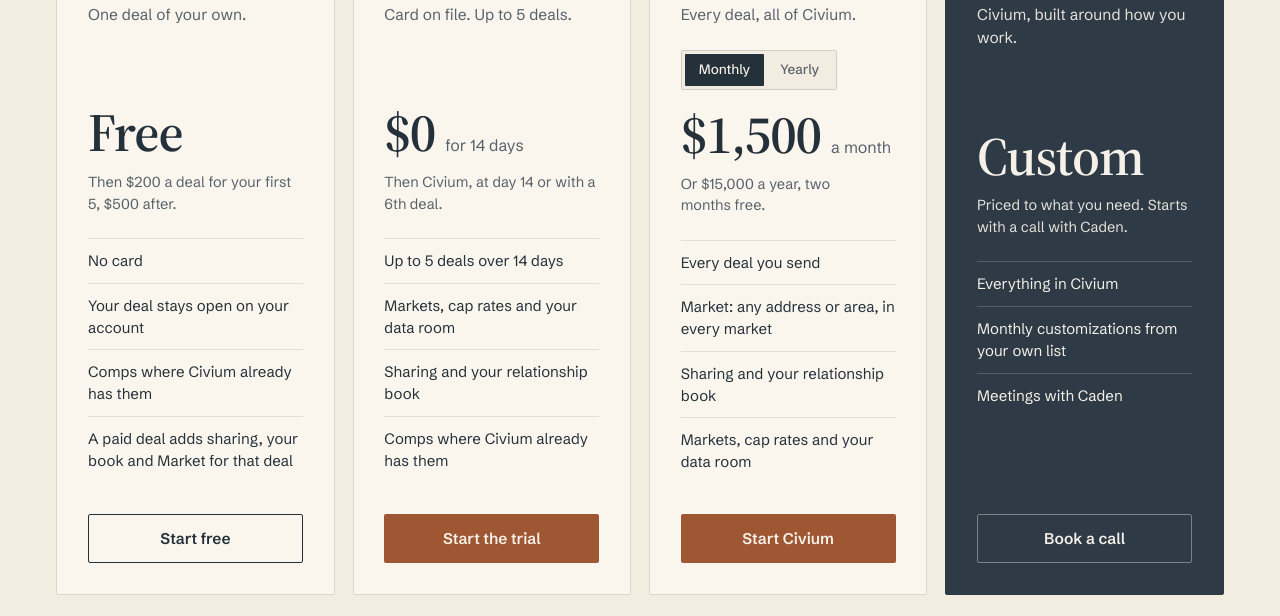
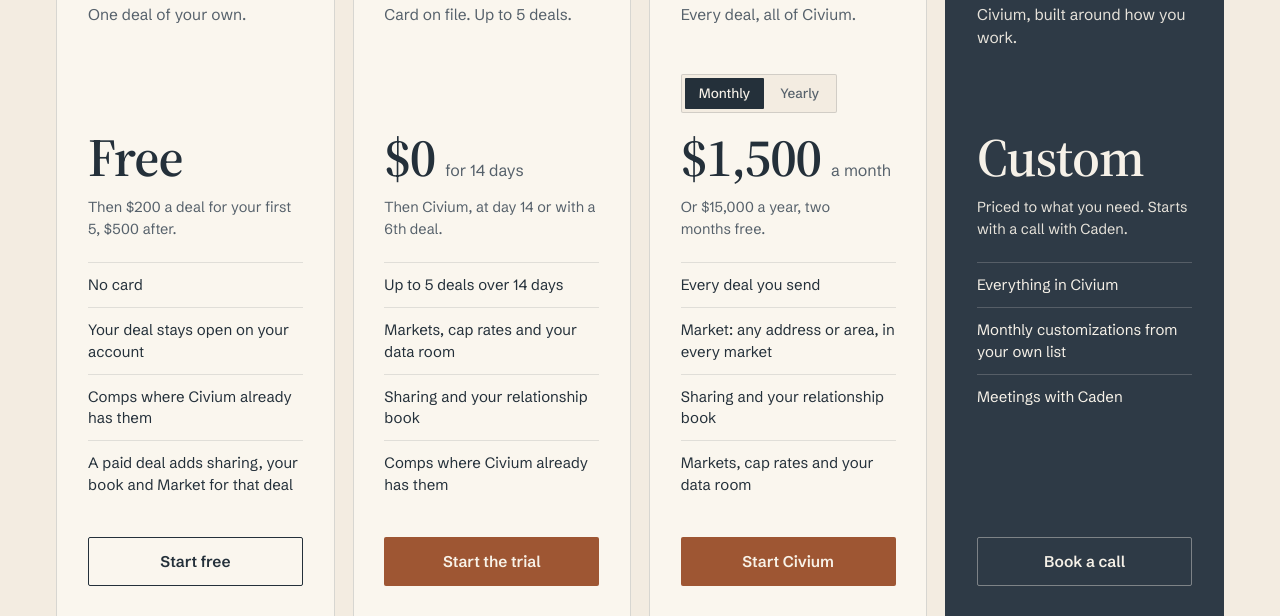
Before and after one commit to ccrouch-cyber/civiumcre-site, a plain HTML site: page docs/pricing/index.html in a window 1280 px wide. Shown: the part 602-1218 px from the top of the page. Drawn offline with Linux system fonts and the light colour scheme.

Commit message:
Get started window and four-plan Pricing; the old pop-up and its upload door retired
Every Get started button opens one window with four ways in: the demo, a meeting,
Civium Free and Civium Trial. Pricing shows Civium Free, Civium Trial, Civium and
Civium Custom, with a Monthly and Yearly choice on Civium. The booking view frames
the scheduling page once it is configured; until then its buttons write an email.
The checker's rules follow: the settings block, the buttons, the window built once,
the one allowed frame, and no network call.

Co-Authored-By: Claude Fable 5.2 <noreply@anthropic.com>

```diff
--- a/docs/assets/coastal.css
+++ b/docs/assets/coastal.css
@@ -228,11 +228,13 @@ html:has(body.coastal), body.coastal { background: var(--coastal-paper); }
 .h-footer--rule { padding-top: 0; }
 .h-footer--rule .h-footer-inner { border-top: 1px solid var(--coastal-hair); padding-top: clamp(36px,4.4cqw,56px); }
 
-/* Pricing: four plans (the newer sign-up design, "2. Pricing") */
+/* Pricing: four plans (the newer sign-up design, "2. Pricing"). The four cards share their rows through subgrid, so
+   every card's name, line, toggle slot, price, note, list and button sit on the same lines at every width. Where
+   subgrid is missing, each card is a column with the button at the bottom and the slots keep their minimum heights. */
 .pr-head { max-width: 760px; }
 .pr-head .h-page-title { max-width: 14ch; }
 .pr-head .h-lead { margin-top: 20px; max-width: 34em; }
-.pr-plans { display: grid; grid-template-columns: repeat(auto-fit, minmax(min(100%,270px), 1fr)); gap: clamp(14px,1.4cqw,20px); margin-top: clamp(40px,5cqw,64px); }
+.pr-plans { display: grid; grid-template-columns: repeat(auto-fit, minmax(min(100%,270px), 1fr)); column-gap: clamp(14px,1.4cqw,20px); row-gap: clamp(14px,1.4cqw,20px); margin-top: clamp(40px,5cqw,64px); }
 .pr-plan { display: flex; flex-direction: column; background: var(--coastal-card); border: 1px solid var(--coastal-hair); border-radius: 2px; padding: clamp(24px,2.4cqw,34px); }
 .pr-plan--night { background: var(--coastal-night); border-color: var(--coastal-night); color: var(--coastal-ondeep); }
 .pr-name { font: 600 clamp(24px,2.2cqw,30px)/1.15 var(--coastal-serif); letter-spacing: -.01em; margin: 0; }
@@ -250,12 +252,13 @@ html:has(body.coastal), body.coastal { background: var(--coastal-paper); }
 .pr-plan--night .pr-sub, .pr-plan--night .pr-alt { color: var(--coastal-ondeep2); }
 .pr-plan--night .pr-items { color: var(--coastal-ondeep); }
 .pr-plan--night .pr-items li { border-top-color: var(--coastal-rule-20); }
-.coastal .h-root .pr-btn { margin-top: auto; justify-content: center; padding: 17px 24px; }
+.coastal .h-root .pr-btn { margin-top: 0; justify-content: center; padding: 17px 24px; }
 .coastal .h-root .h-btn--line { background: transparent; border: 1px solid var(--coastal-ink); color: var(--coastal-ink); padding: 16px 24px; }
 .coastal .h-root .h-btn--line:hover { background: var(--coastal-ink); color: var(--coastal-ondeep); opacity: 1; }
 .coastal .h-root .h-btn--ghost { background: transparent; border: 1px solid var(--coastal-ghost-line); color: var(--coastal-ondeep); padding: 16px 24px; }
 .coastal .h-root .h-btn--ghost:hover { background: transparent; border-color: var(--coastal-ondeep); color: var(--coastal-ondeep); opacity: 1; }
 .pr-team { font: 400 15.5px/1.5 var(--coastal-sans); color: var(--coastal-soft); margin: 24px 0 0; }
+.pr-team a { font-weight: 600; }
 .pr-includes { display: grid; grid-template-columns: repeat(auto-fit, minmax(min(100%,280px), 1fr)); gap: 32px clamp(24px,5cqw,80px); margin-top: clamp(56px,7cqw,96px); padding-top: clamp(40px,5cqw,56px); border-top: 1px solid var(--coastal-hair); }
 .pr-includes .h-eyebrow { line-height: 1.5; }
 .pr-list { list-style: none; margin: 0; padding: 0; display: flex; flex-direction: column; font: 400 16.5px/1.5 var(--coastal-sans); color: var(--coastal-soft); }
@@ -263,6 +266,14 @@ html:has(body.coastal), body.coastal { background: var(--coastal-paper); }
 .pr-list li:last-child { border-bottom: 1px solid var(--coastal-hair); }
 .pr-own-title { font: 600 clamp(20px,1.6cqw,23px)/1.25 var(--coastal-serif); margin: 0; }
 .pr-own-body { font: 400 16px/1.6 var(--coastal-sans); color: var(--coastal-soft); margin: 10px 0 0; text-wrap: pretty; }
+@supports (grid-template-rows: subgrid) {
+  .pr-plans { grid-template-rows: repeat(7, auto); row-gap: 0; }
+  .pr-plan { display: grid; grid-row: span 7; grid-template-columns: minmax(0,1fr); grid-template-rows: subgrid; margin-bottom: clamp(14px,1.4cqw,20px); }
+  .pr-plans { margin-bottom: calc(-1 * clamp(14px,1.4cqw,20px)); }
+  .pr-term { min-height: 38px; }
+  .pr-alt, .pr-sub { min-height: 0; }
+  .coastal .h-root .pr-btn { margin-top: 0; align-self: end; }
+}
 
 /* FAQ */
 .fq-title { margin-bottom: clamp(40px,5cqw,72px); }
```
Also changed, not shown: docs/pricing/index.html (+2 -1 lines).
